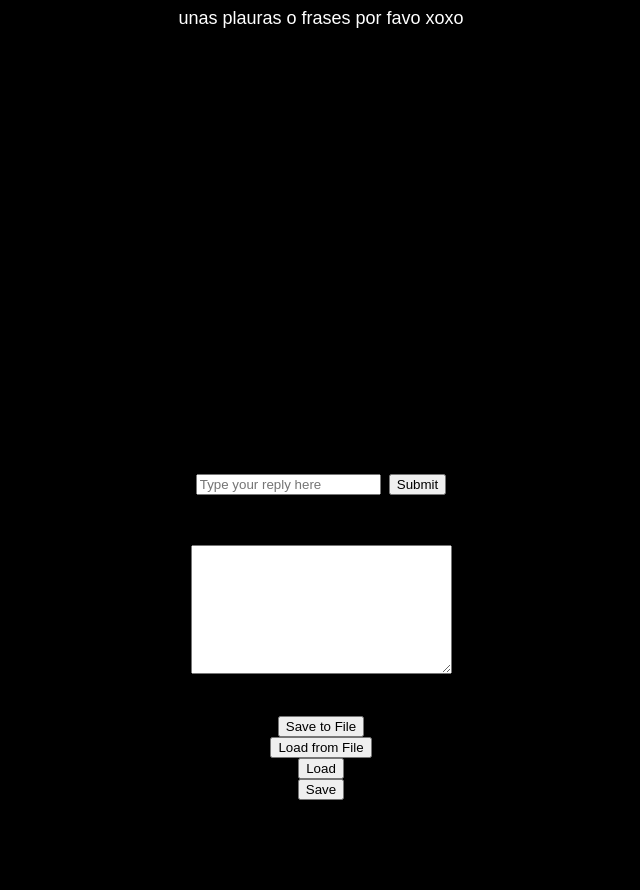
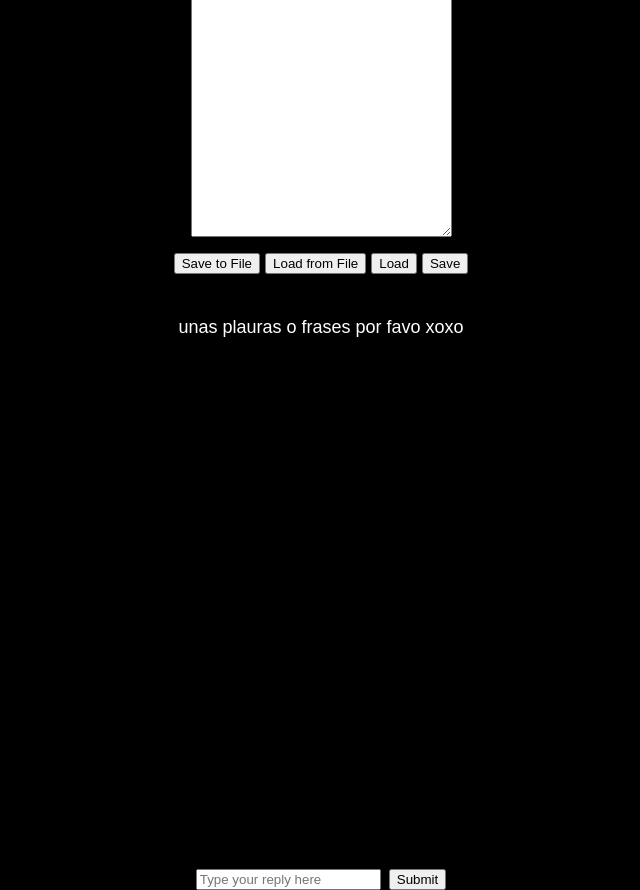
Before and after one commit to circicircorum/pue, a website: page public/index.html in a window 1280 px wide. Shown: the whole page, without its empty margins (319-959 px from the left). Before the commit the page ends 800 px from the top, so only its background shows below. Drawn offline with Linux system fonts and the light colour scheme.

Commit message:
restyled some elements.

```diff
--- a/public/index.html
+++ b/public/index.html
@@ -5,13 +5,11 @@
     <link rel="stylesheet" href="styles.css">
 </head>
 <body>
-    <div id="scrollingText"></div>
-    <div id="userInputContainer">
-        <input type="text" id="userInput" placeholder="Type your reply here" />
-        <button onclick="submitReply()">Submit</button>
-    </div>
+    <div id="gxb">
+        <div></div>
+        <textarea id="gxbDataInput" rows="10" cols="30"></textarea>
 
-    <textarea id="dataInput" rows="10" cols="30"></textarea><br><br>
+        <div id="gxbButtonsContainer">
             <!--
             <button onclick="saveToLocal()">Save to Local</button>
             <button onclick="downloadRemote()">Download from Server</button>
@@ -19,15 +17,25 @@
             <button onclick="loadFromServer()">Load from Server</button>
             <button onclick="saveToRemote()">Save to Remote</button>
             -->
-
             <button onclick="saveToLocal()">Save to File</button>
             <button onclick="loadFromFile()">Load from File</button>
             <!--<button onclick="downloadRemote()">Download from Server</button>-->
             <button onclick="loadFromServer()">Load</button>
             <button onclick="saveToRemote()">Save</button>
+        </div>
 
         <!-- Add a response element to display server responses -->
         <div id="responseText"></div>
+    </div>
+
+
+    <div id="ismo">
+        <div id="scrollingText"></div>
+        <div id="userInputContainer">
+            <input type="text" id="userInput" placeholder="Type your reply here" />
+            <button onclick="submitReply()">Submit</button>
+        </div>
+    </div>
 
     <script src="script.js"></script>
 </body>
--- a/public/styles.css
+++ b/public/styles.css
@@ -1,14 +1,23 @@
 body {
     background-color: black;
     color: white;
-    font-size: 18px;
     display: flex;
     flex-direction: column;
     justify-content: center;
     align-items: center;
     height: 100vh;
     margin: 0;
+    font-size: 18px;
     font-family: Arial, Helvetica, sans-serif;
+}
+
+#ismo {
+    display: flex;
+    flex-direction: column;
+    justify-content: center;
+    align-items: center;
+    height: 100vh;
+    margin: 0;
 }
 
 #scrollingText {
@@ -36,6 +45,20 @@ body {
     margin-right: 8px;
 }
 
-#dataInput {
-    margin-top: 50px;
+#gxb {
+    display: flex;
+    flex-direction: column;
+    justify-content: center;
+    align-items: center;
+    height: 100vh;
+    margin: 10px;
+    padding: 10px;
 }
+
+#gxbDataInput {
+    height: 300px;
+}
+
+#gxbButtonsContainer {
+    margin: 15px 10px;
+}
```
Also changed, not shown: site.js (+26 -0 lines). Lines whose indentation alone changed are shown as unchanged.
